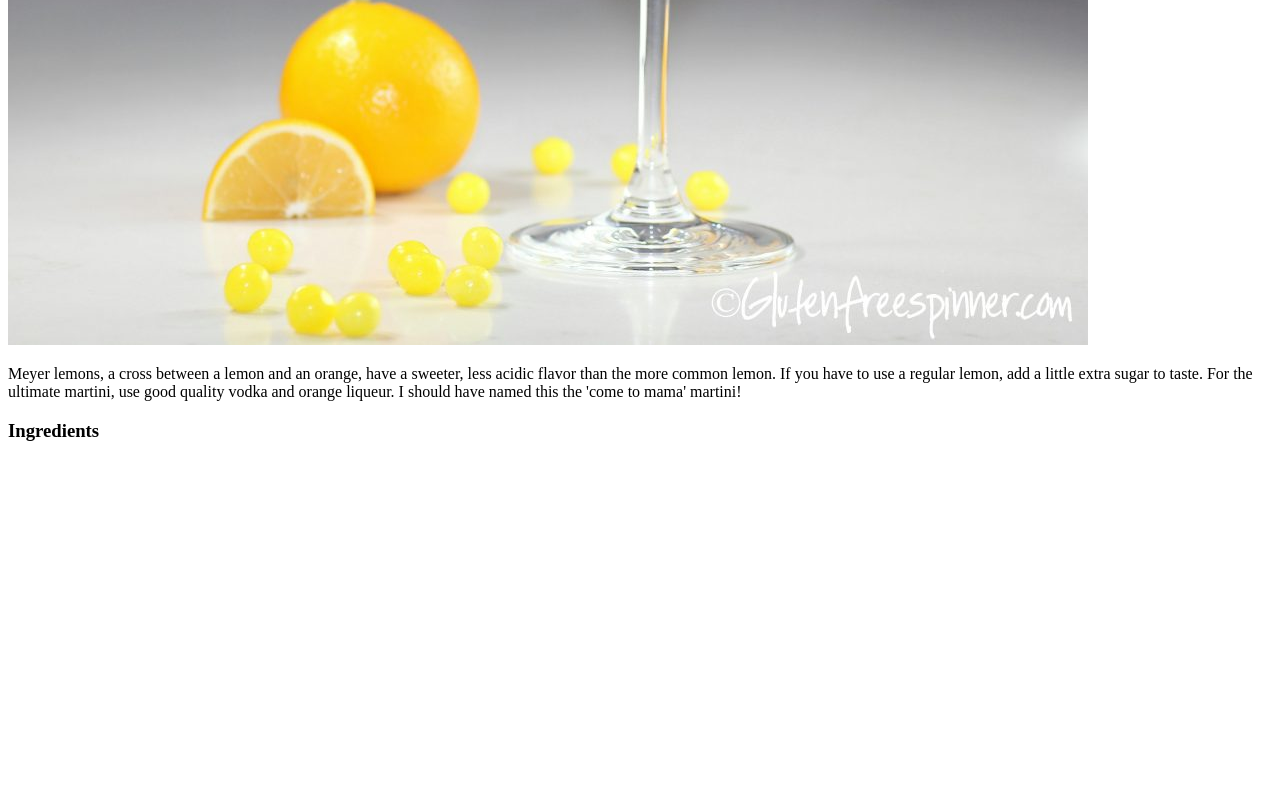
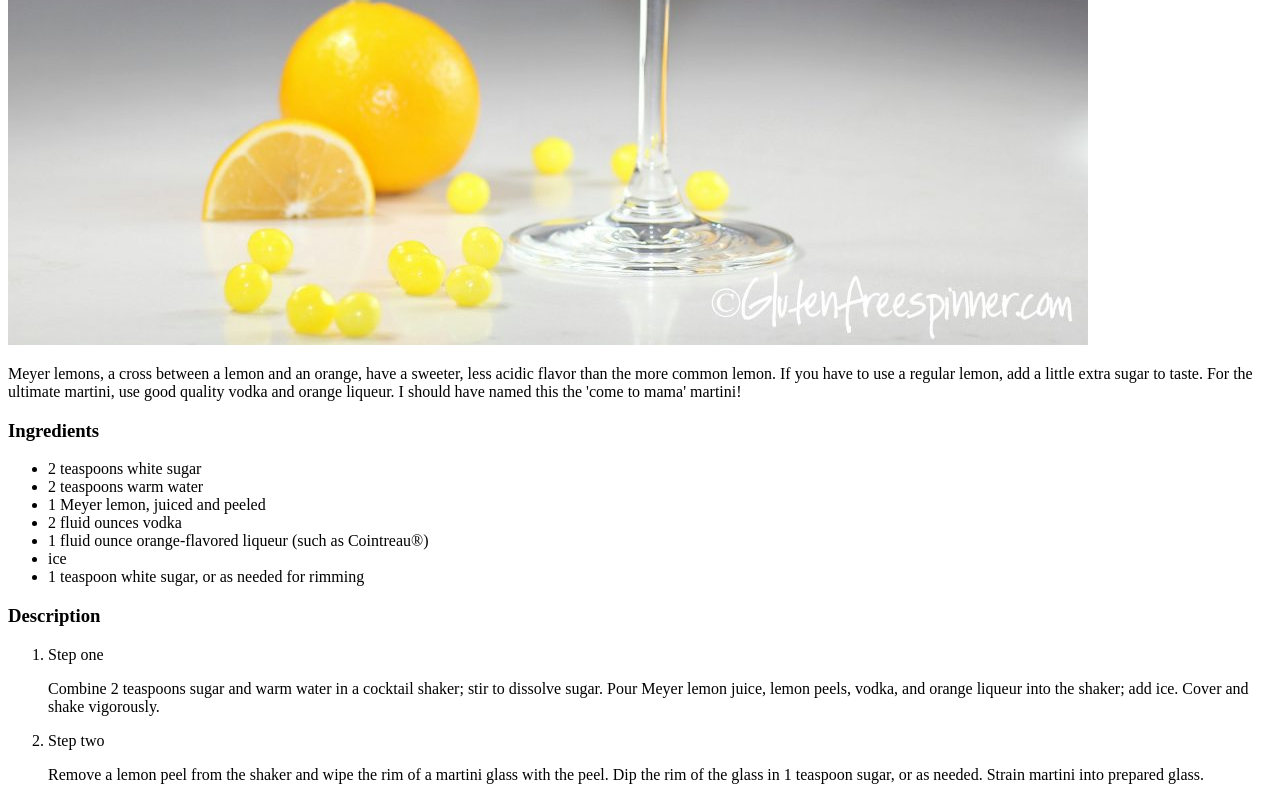
Before and after one commit to Ellis3000/odin-recipes, a plain HTML site: page recipes/martini.html in a window 1280 px wide. Shown: the part 587-1387 px from the top of the page. Before the commit the page ends 1047 px from the top, so only its background shows below. Drawn offline with Linux system fonts and the light colour scheme.

Commit message:
Finished Martini page

```diff
--- a/recipes/martini.html
+++ b/recipes/martini.html
@@ -11,6 +11,23 @@
     <img src="../img/martini.jpg" alt="Lemon Martini Photo">
     <p>Meyer lemons, a cross between a lemon and an orange, have a sweeter, less acidic flavor than the more common lemon. If you have to use a regular lemon, add a little extra sugar to taste. For the ultimate martini, use good quality vodka and orange liqueur. I should have named this the 'come to mama' martini!</p>
     <h3>Ingredients</h3>
-
+    <ul>
+        <li>2 teaspoons white sugar</li>
+        <li>2 teaspoons warm water</li>
+        <li>1 Meyer lemon, juiced and peeled</li>
+        <li>2 fluid ounces vodka</li>
+        <li>1 fluid ounce orange-flavored liqueur (such as Cointreau®)</li>
+        <li>ice</li>
+        <li>1 teaspoon white sugar, or as needed for rimming</li>
+    </ul>
+    <h3>Description</h3>
+    <ol>
+        <li>Step one
+            <p>Combine 2 teaspoons sugar and warm water in a cocktail shaker; stir to dissolve sugar. Pour Meyer lemon juice, lemon peels, vodka, and orange liqueur into the shaker; add ice. Cover and shake vigorously.</p>
+        </li>
+        <li>Step two
+            <p>Remove a lemon peel from the shaker and wipe the rim of a martini glass with the peel. Dip the rim of the glass in 1 teaspoon sugar, or as needed. Strain martini into prepared glass.</p>
+        </li>
+    </ol>
 </body>
 </html>
```
Also changed, not shown: index.html (+1 -0 lines).
